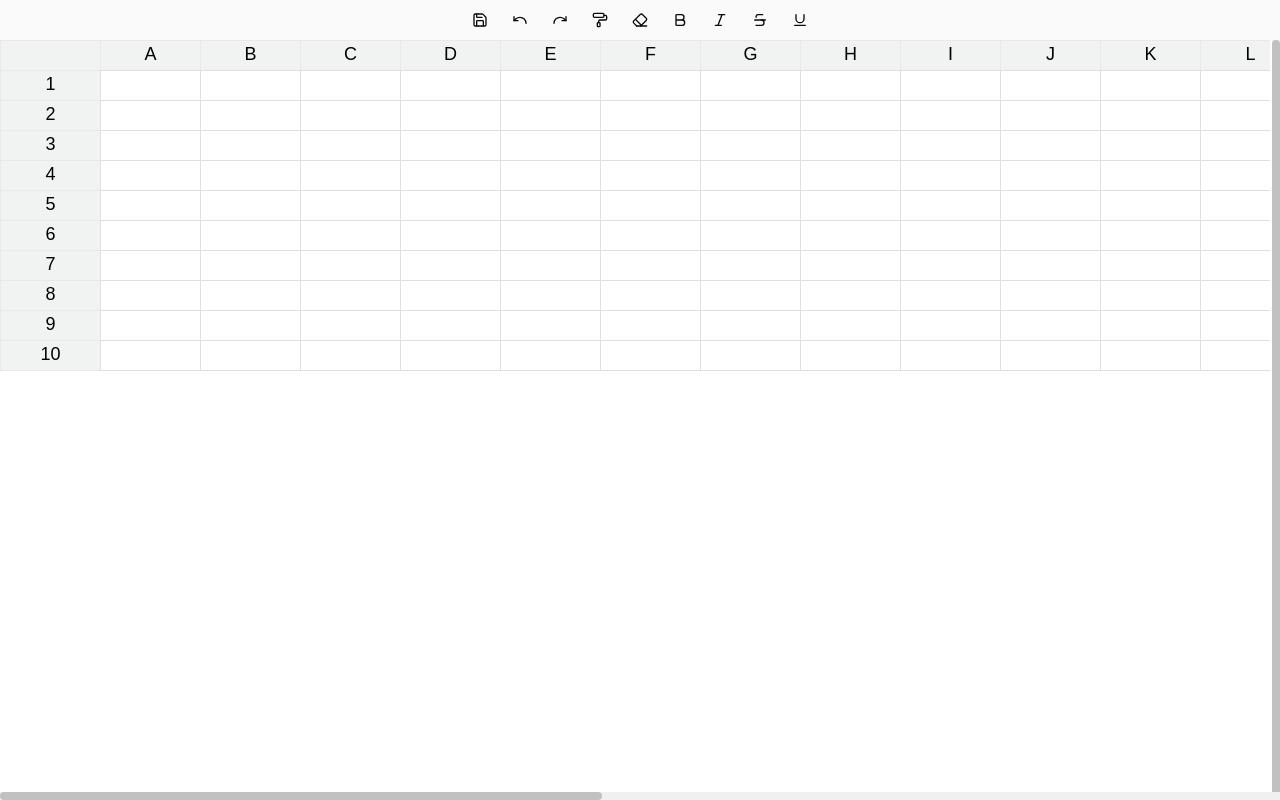
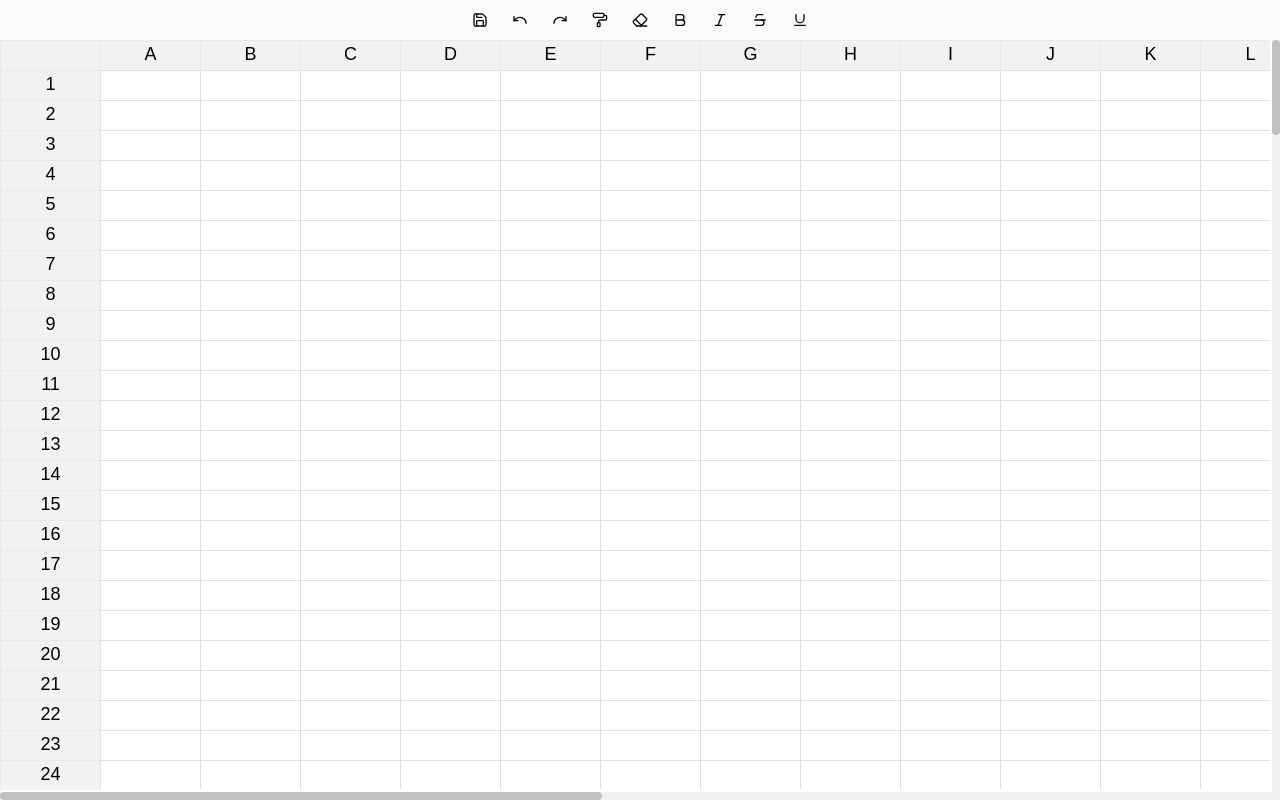
Before and after one commit to muddyrain/spreadsheet, a React (Vite) app: page / in a window 1280 px wide. Built offline with nearby package versions, Linux system fonts and the light colour scheme.

Commit message:
fix: 修复表格内容不溢出则不进行滚动事件

```diff
--- a/src/App.tsx
+++ b/src/App.tsx
@@ -5,7 +5,7 @@ function App() {
     <>
       <Spreadsheet config={{
         fontSize: 18,
-        rows: 10
+        rows: 200
       }} />
     </>
   );
--- a/src/components/spreadsheet/Canvas.tsx
+++ b/src/components/spreadsheet/Canvas.tsx
@@ -37,7 +37,6 @@ export const Canvas: React.FC<CanvasProps> = ({
         width: cellWidth,
         height: cellHeight,
     });
-
     const {
         scrollPosition,
         handleScrollbarDragStart,
@@ -126,6 +125,18 @@ export const Canvas: React.FC<CanvasProps> = ({
                     }}
                 />
             </div>
+            {
+                scrollConfig?.totalWidth > containerWidth &&
+                <ScrollBar
+                    type="horizontal"
+                    viewportSize={containerWidth}
+                    contentSize={data[0].length * cellWidth}
+                    scrollPosition={scrollPosition.x}
+                    onDragStart={handleScrollbarDragStart}
+                />
+            }
+            {
+                scrollConfig?.totalHeight > containerHeight &&
                 <ScrollBar
                     type="vertical"
                     viewportSize={containerHeight}
@@ -133,14 +144,8 @@ export const Canvas: React.FC<CanvasProps> = ({
                     scrollPosition={scrollPosition.y}
                     onDragStart={handleScrollbarDragStart}
                 />
+            }
 
-            <ScrollBar
-                type="horizontal"
-                viewportSize={containerWidth}
-                contentSize={data[0].length * cellWidth}
-                scrollPosition={scrollPosition.x}
-                onDragStart={handleScrollbarDragStart}
-            />
         </>
     );
 };
--- a/src/components/spreadsheet/CellInput.tsx
+++ b/src/components/spreadsheet/CellInput.tsx
@@ -1,5 +1,4 @@
-import { forwardRef, useContext, useImperativeHandle, useRef } from 'react';
-import { SpreadsheetContext } from '.';
+import { forwardRef, useImperativeHandle, useRef } from 'react';
 import { useStore } from '@/hooks/useStore';
 
 export type CellInputRef = {
--- a/src/hooks/useSheetScroll.ts
+++ b/src/hooks/useSheetScroll.ts
@@ -83,6 +83,7 @@ export const useSheetScroll = (config: {
     }, [scrollPosition]);
 
     const handleWheel = useCallback((e: WheelEvent) => {
+        if (config.totalHeight <= config.viewportHeight) return;
         const maxScrollX = config.totalWidth - config.viewportWidth;
         const maxScrollY = config.totalHeight - config.viewportHeight;
 
```
Lines whose indentation alone changed are shown as unchanged.
